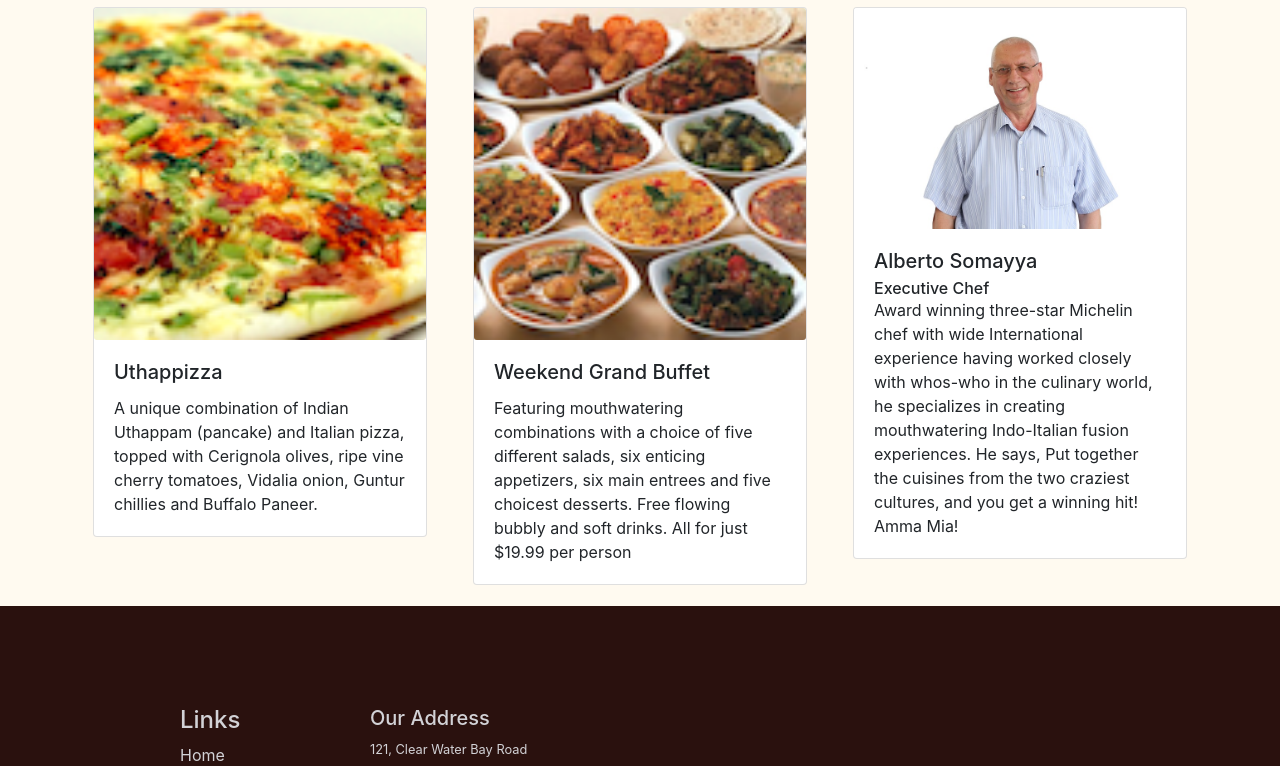
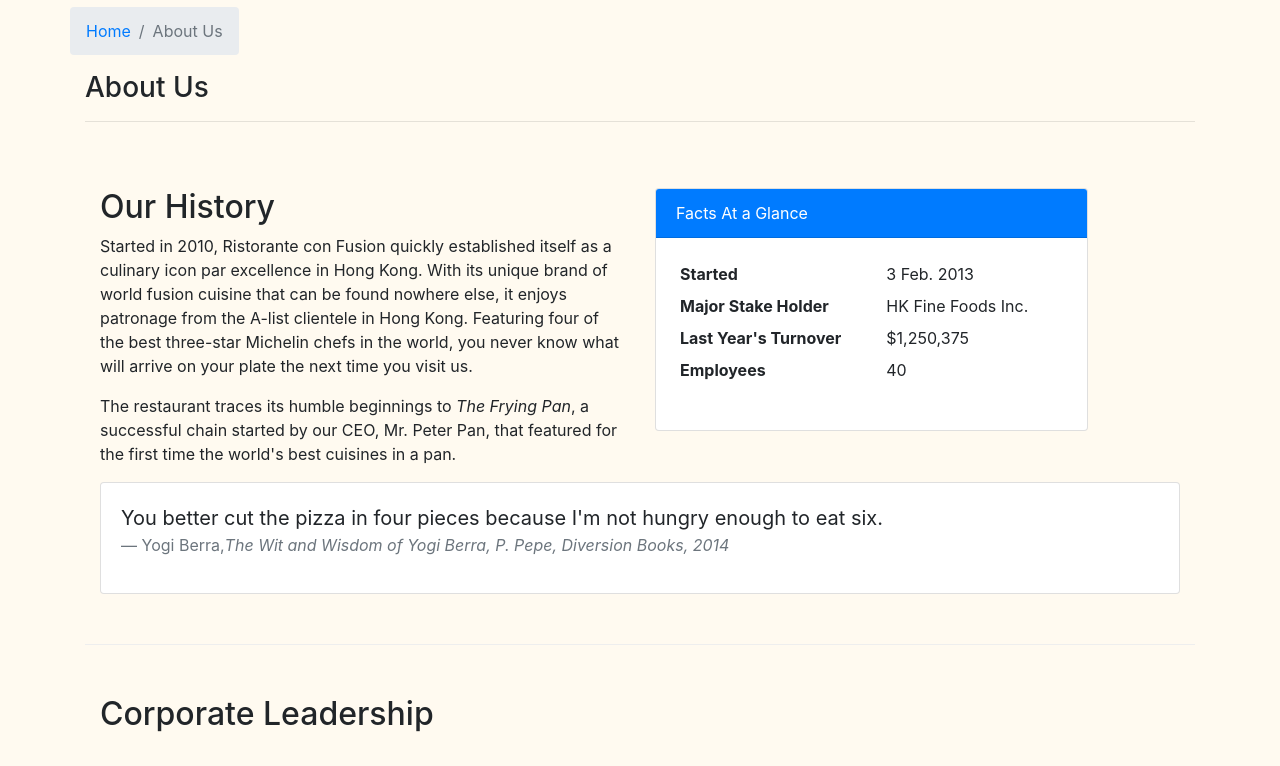
Before and after one commit to mubasherusman/coursera-react-learning, a React (Create React App) app in the folder confusion/: page /aboutus in a window 1280 px wide. Before the commit this address led to /home. Shown: the part 401-1167 px from the top of the page. Built offline with nearby package versions, Linux system fonts and the light colour scheme.

Commit message:
Assignment: About Us Component : Task 1

```diff
--- /dev/null
+++ b/confusion/src/components/AboutUs.js
@@ -0,0 +1,77 @@
+import React from 'react';
+import { Breadcrumb, BreadcrumbItem, Card, CardBody, CardHeader, Media } from 'reactstrap';
+import { Link } from 'react-router-dom';
+
+function About(props) {
+
+    const leaders = props.leaders.map((leader) => {
+        return (
+            <p>Leader {leader.name}</p>
+        );
+    });
+
+    return(
+        <div className="container">
+            <div className="row">
+                <Breadcrumb className="mt-2">
+                    <BreadcrumbItem><Link to="/home">Home</Link></BreadcrumbItem>
+                    <BreadcrumbItem active>About Us</BreadcrumbItem>
+                </Breadcrumb>
+                <div className="col-12">
+                    <h3>About Us</h3>
+                    <hr />
+                </div>
+            </div>
+            <div className="row row-content">
+                <div className="col-12 col-md-6">
+                    <h2>Our History</h2>
+                    <p>Started in 2010, Ristorante con Fusion quickly established itself as a culinary icon par excellence in Hong Kong. With its unique brand of world fusion cuisine that can be found nowhere else, it enjoys patronage from the A-list clientele in Hong Kong.  Featuring four of the best three-star Michelin chefs in the world, you never know what will arrive on your plate the next time you visit us.</p>
+                    <p>The restaurant traces its humble beginnings to <em>The Frying Pan</em>, a successful chain started by our CEO, Mr. Peter Pan, that featured for the first time the world's best cuisines in a pan.</p>
+                </div>
+                <div className="col-12 col-md-5">
+                    <Card>
+                        <CardHeader className="bg-primary text-white">Facts At a Glance</CardHeader>
+                        <CardBody>
+                            <dl className="row p-1">
+                                <dt className="col-6">Started</dt>
+                                <dd className="col-6">3 Feb. 2013</dd>
+                                <dt className="col-6">Major Stake Holder</dt>
+                                <dd className="col-6">HK Fine Foods Inc.</dd>
+                                <dt className="col-6">Last Year's Turnover</dt>
+                                <dd className="col-6">$1,250,375</dd>
+                                <dt className="col-6">Employees</dt>
+                                <dd className="col-6">40</dd>
+                            </dl>
+                        </CardBody>
+                    </Card>
+                </div>
+                <div className="col-12">
+                    <Card>
+                        <CardBody className="bg-faded">
+                            <blockquote className="blockquote">
+                                <p className="mb-0">You better cut the pizza in four pieces because
+                                    I'm not hungry enough to eat six.</p>
+                                <footer className="blockquote-footer">Yogi Berra,
+                                <cite title="Source Title">The Wit and Wisdom of Yogi Berra,
+                                    P. Pepe, Diversion Books, 2014</cite>
+                                </footer>
+                            </blockquote>
+                        </CardBody>
+                    </Card>
+                </div>
+            </div>
+            <div className="row row-content">
+                <div className="col-12">
+                    <h2>Corporate Leadership</h2>
+                </div>
+                <div className="col-12">
+                    <Media list>
+                        {leaders}
+                    </Media>
+                </div>
+            </div>
+        </div>
+    );
+}
+
+export default About;
--- a/confusion/src/components/MainComponent.js
+++ b/confusion/src/components/MainComponent.js
@@ -4,6 +4,7 @@
 import Menu from './Menu';
 import DishDetail from './DishDetail';
 import Contact from './ContactUs'
+import About from './AboutUs'
 import Footer from './Footer';
 
 import {Switch, Route, Redirect} from 'react-router-dom';
@@ -44,6 +45,7 @@
                         />
                     )} />
                     <Route exact path="/contactus" component={Contact} />
+                    <Route exact path="/aboutus" component={() => <About leaders={this.state.leaders} />} />
                     <Redirect to="/home" />
                 </Switch>
                 <Footer />
```
